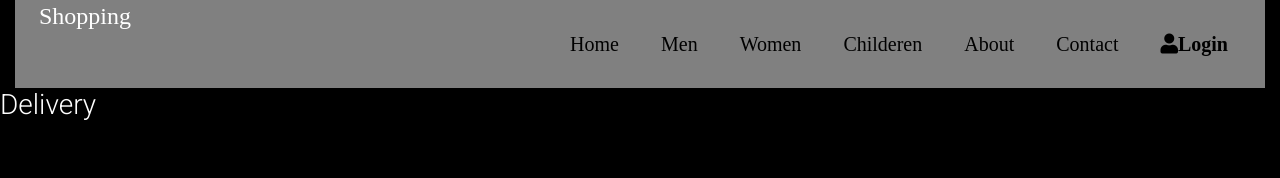
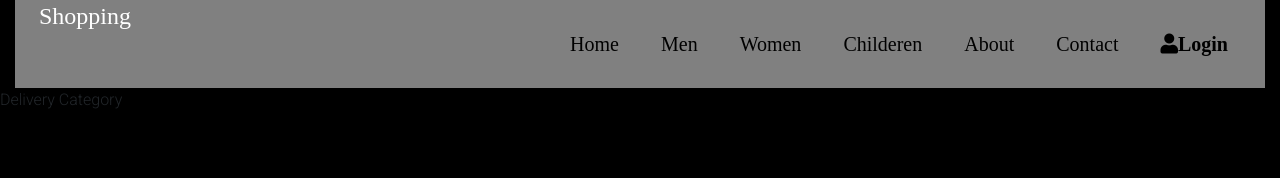
Before and after one commit to fouadissaad1/shoppingwebapps, a React (Create React App) app: page /Delivery in a window 1280 px wide. Shown: the top 178 px of the page. Built offline with nearby package versions, Linux system fonts and the light colour scheme.

Commit message:
eind booking

```diff
--- a/src/components/pages/Delivery.js
+++ b/src/components/pages/Delivery.js
@@ -1,7 +1,9 @@
 export function Delivery() {
     return (
         <div>
-            <h3>Delivery</h3>
+            <div>Delivery Category
+            </div>
+
         </div>
     )
 }
```
